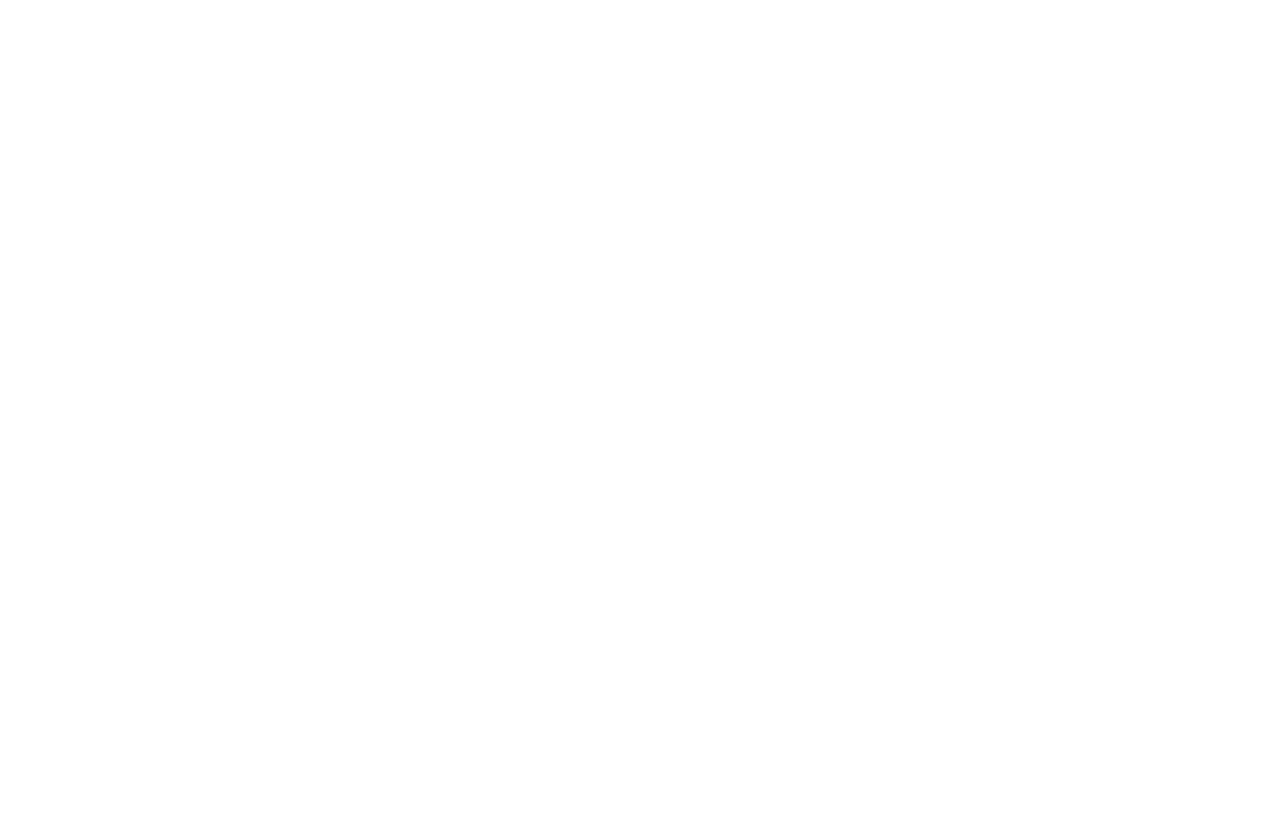
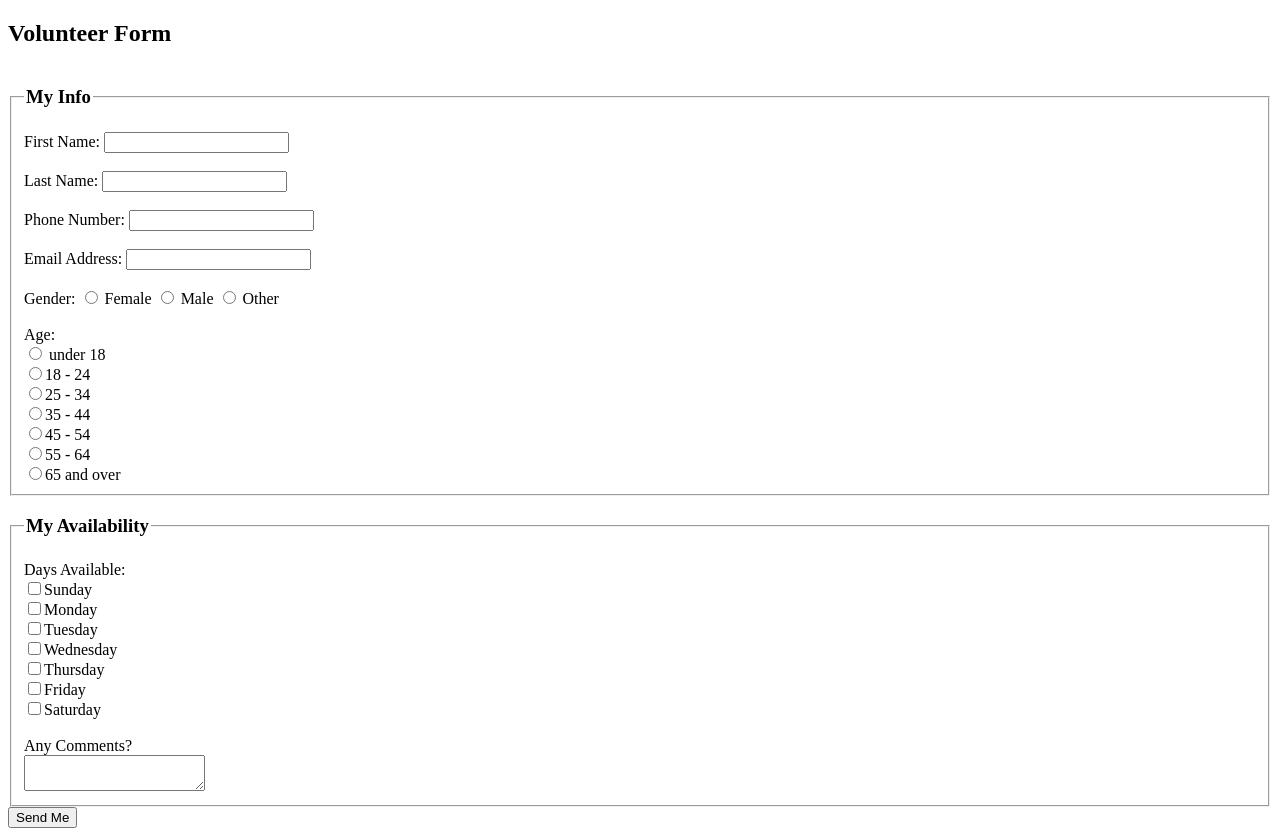
Before and after one commit to k-szczech/Lab-4, a plain HTML site: page index.html in a window 1280 px wide. Before the commit the page ends 800 px from the top, so only its background shows below. Drawn offline with Linux system fonts and the light colour scheme.

Commit message:
Added form to index.html

```diff
--- a/index.html
+++ b/index.html
@@ -5,6 +5,47 @@
 		<title>Volunteer Form</title>
 	</head>
 	<body>
+		<form action="lab4formscript.php" method="post">
+			<h2>Volunteer Form</h2>
+			<fieldset>
+				<legend><h3>My Info</h3></legend>
+				<label>First Name: <input type="text" name="first_name_field"></label><br><br>
+				<label>Last Name: <input type="text" name="last_name_field"></label><br><br>
+				<label>Phone Number: <input type="tel" name="phone_field"></label><br><br>
+				<label>Email Address: <input type="email" name="email_field"></label><br><br>
+				<label>Gender:
+					<label><input type="radio" name="gender_field" value="Female"> Female</label>
+					<label><input type="radio" name="gender_field" value="Male"> Male</label>
+					<label><input type="radio" name="gender_field" value="Other"> Other</label>
+				</label><br><br>
+				<label>Age:<br>
+					<label><input type="radio" name="age_field" value="under 18"> under 18</label><br>
+					<label><input type="radio" name="age_field" value="18 - 24">18 - 24</label><br>
+					<label><input type="radio" name="age_field" value="25 - 34">25 - 34</label><br>
+					<label><input type="radio" name="age_field" value="35 - 44">35 - 44</label><br>
+					<label><input type="radio" name="age_field" value="45 - 54">45 - 54</label><br>
+					<label><input type="radio" name="age_field" value="55 - 64">55 - 64</label><br>
+					<label><input type="radio" name="age_field" value="65 and over">65 and over</label><br>
+				</label>
+			</fieldset>
+			<fieldset>
+				<legend><h3>My Availability</h3></legend>
+					<label>Days Available:<br>
+						<label><input type="checkbox" name="available_field[]" value="Sunday">Sunday</label><br>
+						<label><input type="checkbox" name="available_field[]" value="Monday">Monday</label><br>
+						<label><input type="checkbox" name="available_field[]" value="Tuesday">Tuesday</label><br>
+						<label><input type="checkbox" name="available_field[]" value="Wednesday">Wednesday</label><br>
+						<label><input type="checkbox" name="available_field[]" value="Thursday">Thursday</label><br>
+						<label><input type="checkbox" name="available_field[]" value="Friday">Friday</label><br>
+						<label><input type="checkbox" name="available_field[]" value="Saturday">Saturday</label><br><br>
 
+						<label>Any Comments?<br>
+						<textarea name="comments_field"></textarea></label>
+					</label>
+			</fieldset>
+
+			<input type="hidden" name="hidden_field" value="kszczech">
+			<input type="submit" value="Send Me">
+		</form>
 	</body>
 </html>
```
